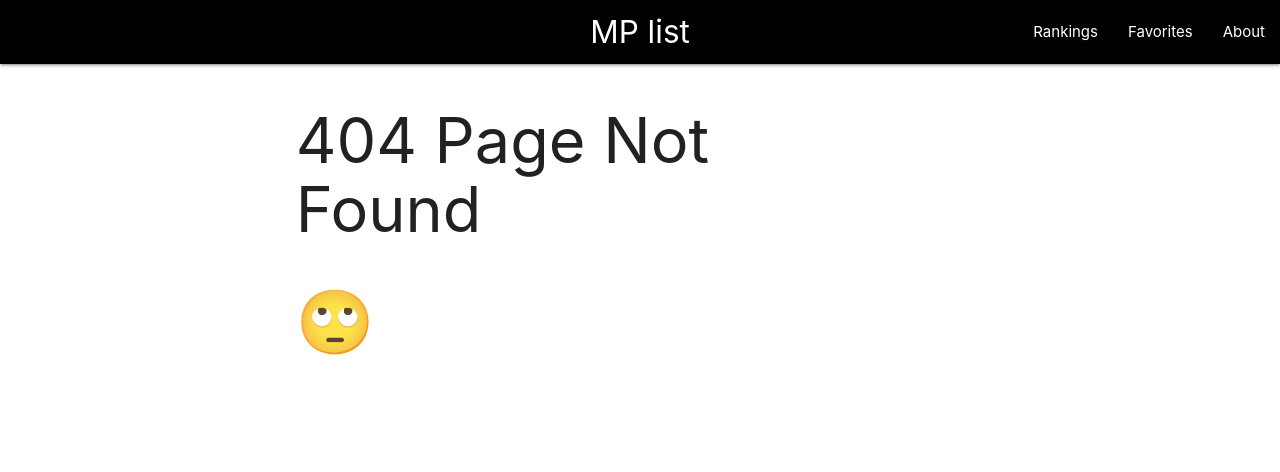
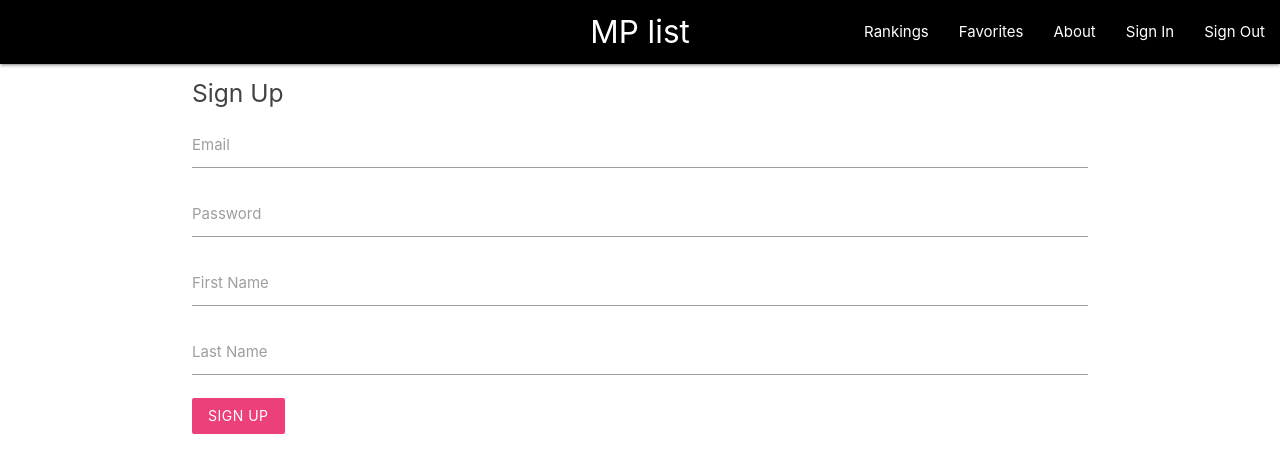
Before and after one commit to lilaouadi/Project3, a React (Create React App) app in the folder politics/client/: page /signup in a window 1280 px wide. Before the commit this address had no page. Shown: the top 472 px of the page. Built offline with nearby package versions, Linux system fonts and the light colour scheme.

Commit message:
added signupsignout

```diff
--- a/politics/client/src/App.js
+++ b/politics/client/src/App.js
@@ -1,11 +1,12 @@
 import React, {component} from "react";
 
 import { BrowserRouter as Router, Route, Switch } from "react-router-dom";
-import Members from "./pages/Members";
-import Detail from "./pages/Detail";
-import NoMatch from "./pages/NoMatch";
-import Navbar from "./components/Nav/Navbar";
-
+import Members from './pages/Members'
+import Detail from './pages/Detail'
+import NoMatch from './pages/NoMatch'
+import Navbar from './components/Nav/Navbar'
+import SignIn from './components/auth/SignIn'
+import SignUp from './components/auth/SignUp'
 
 function App() {
   return (
@@ -13,10 +14,13 @@
       <div>
         <Navbar />
         <Switch>
+          <Route path='/signin' component={SignIn} />
+          <Route path='/signup' component={SignUp} />
           <Route exact path="/" component={Members} />
           <Route exact path="/members" component={Members} />
           <Route exact path="/members/:id" component={Detail} />
           <Route component={NoMatch} />
+
         </Switch>
 
       </div>
--- a/politics/client/src/components/Nav/Navbar.js
+++ b/politics/client/src/components/Nav/Navbar.js
@@ -1,4 +1,5 @@
 import React from 'react'
+import { Link } from 'react-router-dom'
 
  function Navbar() {
 
@@ -15,6 +16,9 @@
                         <li><a href="sass.html">Rankings</a></li>
                         <li><a href="badges.html">Favorites</a></li>
                         <li><a href="collapsible.html">About</a></li>
+                        <li><a href="sass.html">Sign In</a></li>
+                        <li><a href="sass.html">Sign Out</a></li>
+
                     </ul>
                     </div>
                 </nav>
--- /dev/null
+++ b/politics/client/src/components/auth/SignIn.js
@@ -0,0 +1,40 @@
+import React, { Component } from 'react'
+
+class SignIn extends Component {
+    state = {
+        email: '',
+        password: ''
+    }
+    handleChange = (e) => {
+        this.setState({
+          [e.target.id]: e.target.value
+        })
+    }
+    handleSubmit = (e) => {
+        e.preventDefault();
+        console.log(this.state);
+    }
+    render() {
+        return (
+            <div className="container">
+                <form onSubmit={this.handleSubmit} className="white">
+                  <h5 className="grey-text text-darken-3">Sign In</h5>
+                  <div className="input-field">
+                      <label htmlfor="email">Email</label>
+                      <input type="email" id="email" onChange={this.handleChange}/>
+                      </div>
+                      <div className="input-field">
+                      <label htmlfor="password">Password</label>
+                      <input type="password" id="password" onChange={this.handleChange}/>
+                      </div>
+                       <div className="input-field">
+                           <button className="btn pink lighten-1 z-depth-0">Login</button>
+                           </div>
+                </form>
+
+            </div>
+        )
+    }
+}
+
+export default SignIn
--- /dev/null
+++ b/politics/client/src/components/auth/SignUp.js
@@ -0,0 +1,50 @@
+import React, { Component } from 'react'
+
+class SignUp extends Component {
+    state = {
+        email: '',
+        password: '',
+        firstName: '',
+        lastName: ''
+    }
+    handleChange = (e) => {
+        this.setState({
+          [e.target.id]: e.target.value
+        })
+    }
+    handleSubmit = (e) => {
+        e.preventDefault();
+        console.log(this.state);
+    }
+    render() {
+        return (
+            <div className="container">
+                <form onSubmit={this.handleSubmit} className="white">
+                  <h5 className="grey-text text-darken-3">Sign Up</h5>
+                  <div className="input-field">
+                      <label htmlfor="email">Email</label>
+                      <input type="email" id="email" onChange={this.handleChange}/>
+                      </div>
+                      <div className="input-field">
+                      <label htmlfor="password">Password</label>
+                      <input type="password" id="password" onChange={this.handleChange}/>
+                      </div>
+                      <div className="input-field">
+                      <label htmlfor="firstName">First Name</label>
+                      <input type="text" id="firstName" onChange={this.handleChange}/>
+                      </div>
+                      <div className="input-field">
+                      <label htmlfor="lastName">Last Name</label>
+                      <input type="text" id="lastName" onChange={this.handleChange}/>
+                      </div>
+                       <div className="input-field">
+                           <button className="btn pink lighten-1 z-depth-0">Sign Up</button>
+                           </div>
+                </form>
+
+            </div>
+        )
+    }
+}
+
+export default SignUp
--- a/politics/package.json
+++ b/politics/package.json
@@ -25,6 +25,7 @@
     "if-env": "^1.0.4",
     "mongoose": "^5.3.16",
     "prop-types": "^15.7.2",
-    "react-materialize": "^3.5.9"
+    "react-materialize": "^3.5.9",
+    "react-router-dom": "^5.1.2"
   }
 }
```
Also changed, not shown: politics/client/src/components/Nav/SignedInLinks.js (added, +14 -0 lines), politics/client/src/components/Nav/SignedOutLinks.js (added), 1 other file (tests, documents, lock files or other folders).
